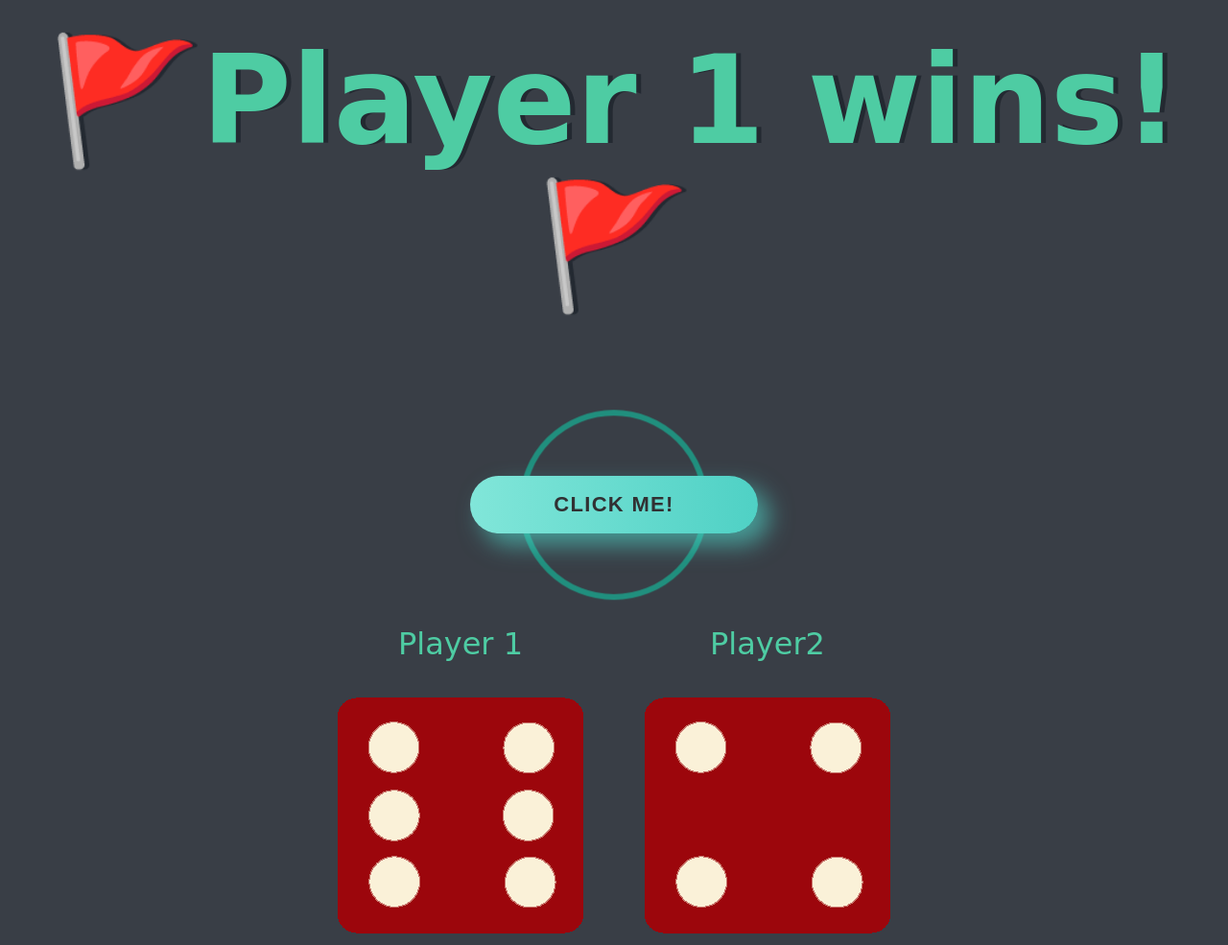
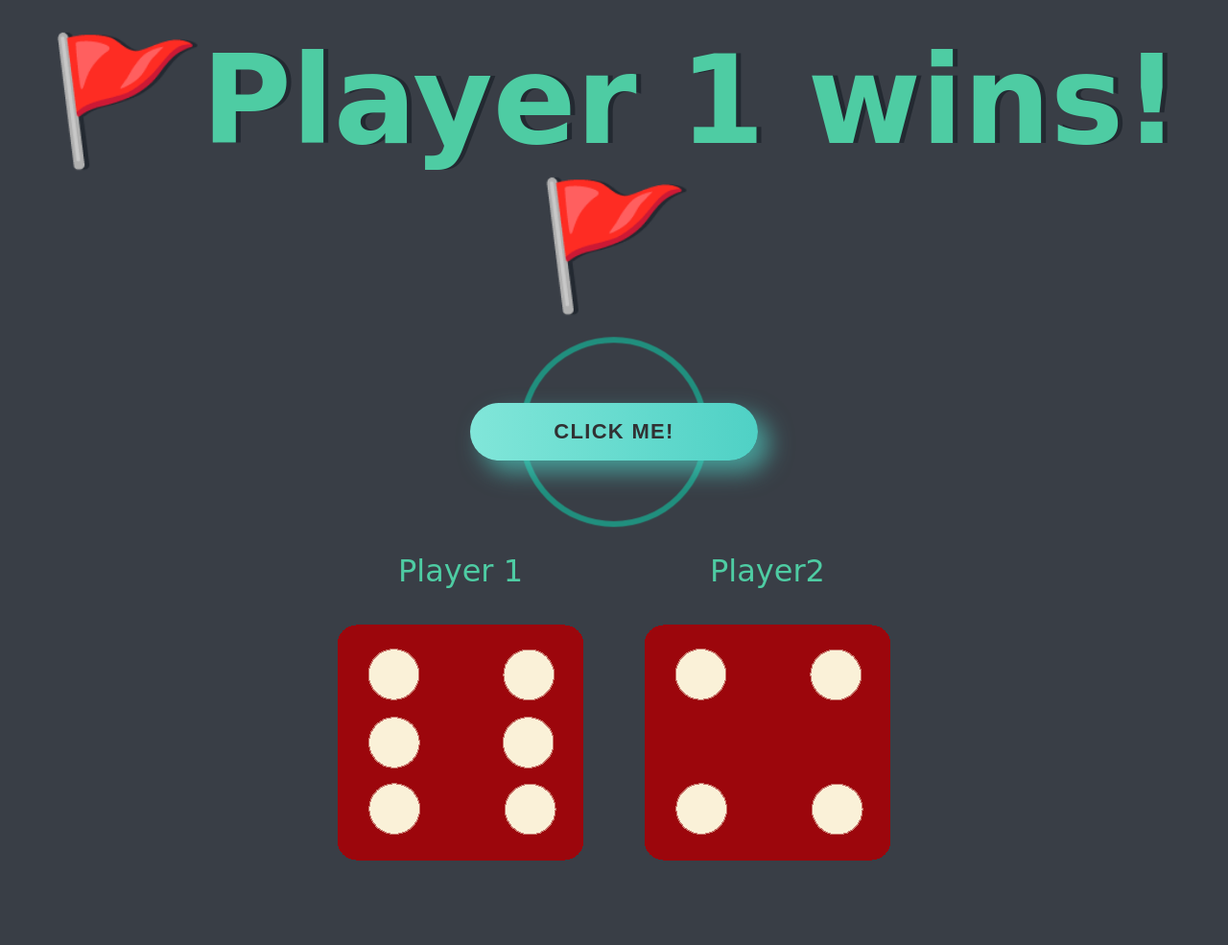
Before and after one commit to GHaydukov/The-Dice-Game, a plain HTML site: page index.html in a window 1280 px wide. Shown: the whole page at 96% size. After the commit the page ends 914 px from the top, so only its background shows below. Drawn offline with Linux system fonts and the light colour scheme.

Commit message:
Minor styling changes

```diff
--- a/css/style.css
+++ b/css/style.css
@@ -40,7 +40,7 @@ p {
     height: 100%;
     justify-content: center;
     margin-bottom: 5%;
-    margin-top: 13%;
+    margin-top: 7%;
 }
 
 .wrap {
```
